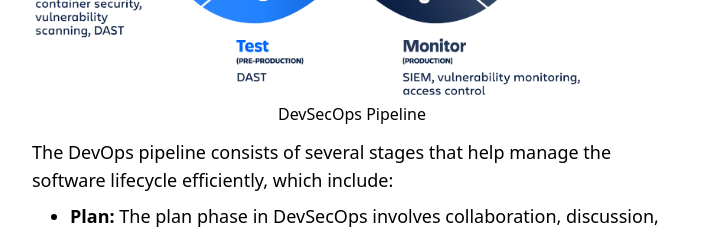
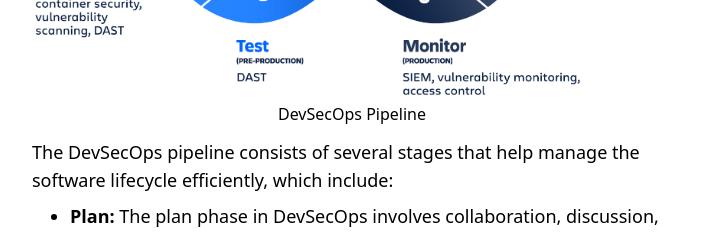
Before and after one commit to Mud0610/Myblog, a React (Create React App) app: page / in a window 1280 px wide. Shown: the part 3140-3375 px from the top of the page, without its empty margins (288-989 px from the left). Built offline with nearby package versions, Linux system fonts and the light colour scheme.

Commit message:
Fixed Typo

```diff
--- a/src/components/DevSecOps.tsx
+++ b/src/components/DevSecOps.tsx
@@ -38,7 +38,7 @@ const DevSecOps = () => {
       </figure>
 
       <p className="text-lg">
-        The DevOps pipeline consists of several stages that help manage the
+        The DevSecOps pipeline consists of several stages that help manage the
         software lifecycle efficiently, which include:
       </p>
       <ul
```
